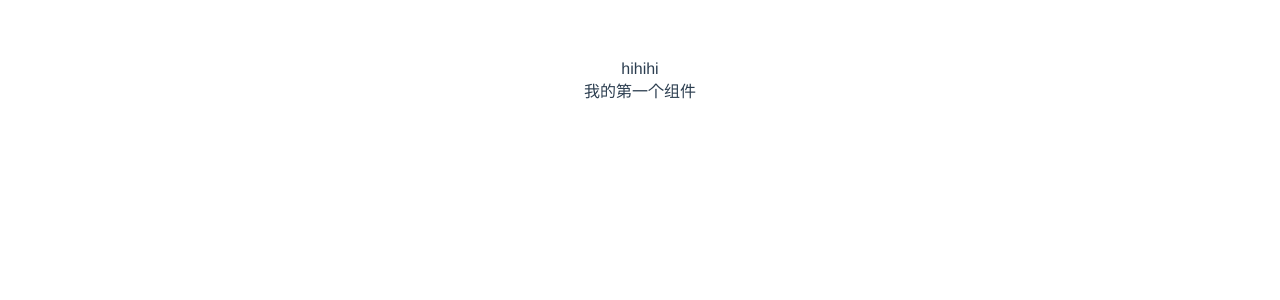
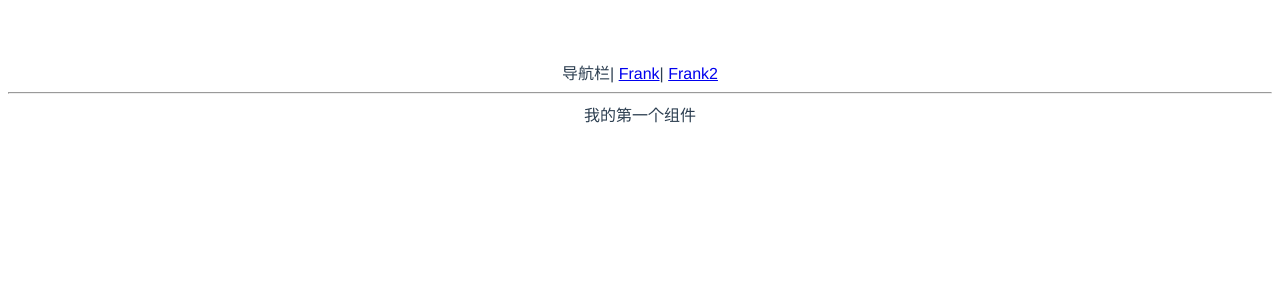
Before and after one commit to Beautyxiaoxingxing888/vue3-gulu-ui, a Vue app: page / in a window 1280 px wide. Shown: the top 300 px of the page. Built offline with nearby package versions, Linux system fonts and the light colour scheme.

Commit message:
初始化vue-router

```diff
--- a/index.html
+++ b/index.html
@@ -8,6 +8,6 @@
 </head>
 <body>
   <div id="app"></div>
-  <script type="module" src="/src/main.js"></script>
+  <script type="module" src="/src/main.ts"></script>
 </body>
 </html>
--- a/src/App.vue
+++ b/src/App.vue
@@ -1,15 +1,14 @@
 <template>
-  <div>hihihi</div>
-  <Frank/>
+  <div>导航栏|
+  <router-link to="/">Frank</router-link>|
+  <router-link to="/xxx">Frank2</router-link></div>
+  <hr/>
+  <router-view/>
 </template>
 
 <script>
-import Frank from './components/Frank.vue'
 
 export default {
   name: 'App',
-  components: {
-    Frank //映射
-  }
 }
 </script>
--- /dev/null
+++ b/src/components/Frank2.vue
@@ -0,0 +1,5 @@
+<template>
+  <div>
+    Frank2
+  </div>
+</template>
--- a/src/main.js
+++ /dev/null
@@ -1,5 +0,0 @@
-import { createApp } from 'vue'
-import App from './App.vue'
-import './index.css'
-
-createApp(App).mount('#app')
--- /dev/null
+++ b/src/main.ts
@@ -0,0 +1,18 @@
+import { createApp } from 'vue'
+import App from './App.vue'
+import './index.css'
+import {createWebHashHistory, createRouter} from 'vue-router'
+import Frank from './components/Frank.vue'
+import Frank2 from './components/Frank2.vue'
+
+const history = createWebHashHistory()
+const router = createRouter({
+  history:history,
+  routes: [
+    {path:'/', component: Frank}, //访问'/'路径时，显示Frank组件
+    {path: '/xxx', component: Frank2}
+  ]
+})
+const app = createApp(App)//创建app实例，并且传入app组件作为参数
+app.use(router)
+app.mount('#app')
--- /dev/null
+++ b/src/shims-vue.d.ts
@@ -0,0 +1,5 @@
+declare module '*.vue' {
+  import { ComponentOptions } from 'vue'
+  const ComponentOptions: ComponentOptions
+  export default ComponentOptions
+}
```
Also changed, not shown: package.json (+4 -3 lines), 1 other file (tests, documents, lock files or other folders).
